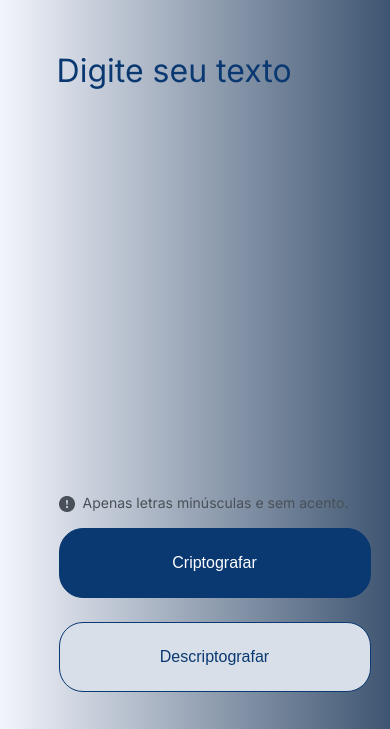
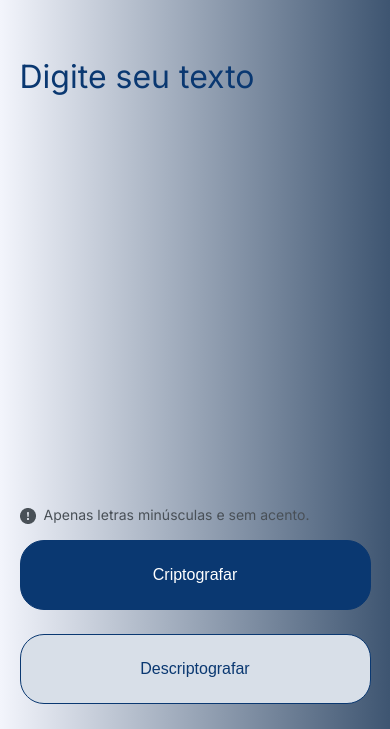
Before and after one commit to thiagoleal435/Decodificador-challenge, a plain HTML site: page index.html in a window 390 px wide. Shown: the part 71-800 px from the top of the page. Drawn offline with Linux system fonts and the light colour scheme.

Commit message:
Ajustando responsividade

```diff
--- a/css/mobile.css
+++ b/css/mobile.css
@@ -1,66 +1,29 @@
 @media only screen and (max-width : 500px) {
 
-    * {
-        margin: 0;
-        padding: 0;
-        box-sizing: border-box;
-    }
-
     main {
-        display: flex;
         flex-direction: column;
-        height: auto;
     }
 
     article {
         width: 100%;
-        height: auto;
     }
 
     .container-esquerda {
-        display: block;
         width: 100%;
-        margin: 5% 0;
-    }
-
-    .campo-texto {
-        width: 100%;
+        padding: 0;
     }
 
     .aviso-botoes {
-        display: block;
-        width: 90%;
-        margin: 0 auto;
+        padding: 0;
     }
 
     .botoes {
-        display: flex;
         flex-direction: column;
         width: 100%;
     }
 
-    #criptografar,
-    #descriptografar {
+    section {
         width: 100%;
-    }
-
-    section {
-        display: flex;
-        flex-direction: column;
-        justify-content: center;
-        align-items: center;
-        width: 100%;
-        height: auto;
-        margin: 10% 0;
-    }
-
-
-    .caixa-direita-container {
-        display: block;
-        margin: 0 auto;
-    }
-
-    .container-direita {
         margin: 10% 0;
     }
 
@@ -76,26 +39,16 @@
 
 @media only screen and (max-width: 950px) {
 
-    * {
-        margin: 0;
-        padding: 0;
-        box-sizing: border-box;
-    }
-
     main {
-        display: flex;
         flex-direction: column;
-        height: auto;
     }
 
     article {
         width: 100%;
-        height: auto;
     }
 
     .container-esquerda {
-        display: block;
-        width: 100%;
+        padding: 0;
     }
 
     .campo-texto {
@@ -104,12 +57,12 @@
     }
 
     .aviso-botoes {
-        display: block;
-        width: 90%;
         margin: 0 auto;
+        padding: 0;
     }
 
     section {
+        width: 100%;
         margin: 10% 0;
     }
 
@@ -127,8 +80,11 @@
         margin-bottom: 10%;
     }
 
+    .botao-copiar {
+        margin: 0 5%;
+    }
+
     #textResult {
-        width: 100%;
         padding: 0;
     }
 
```
